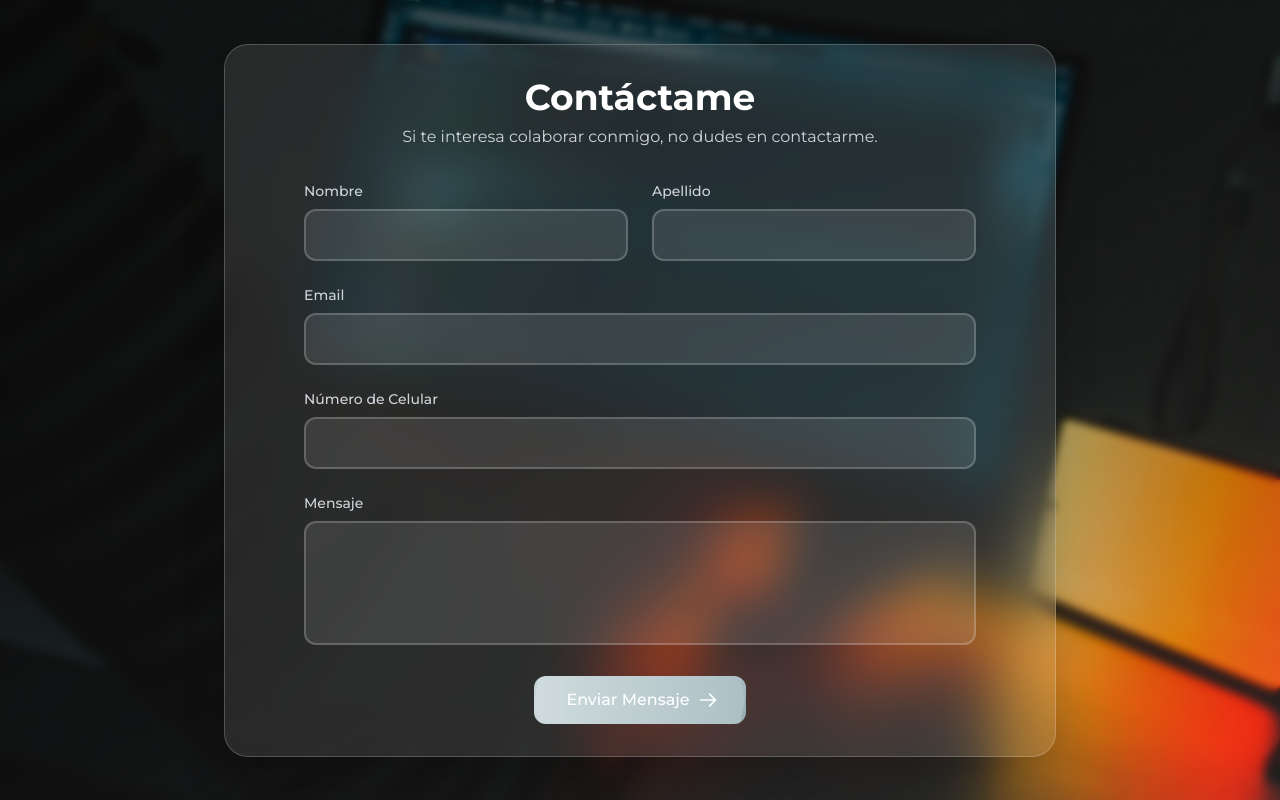
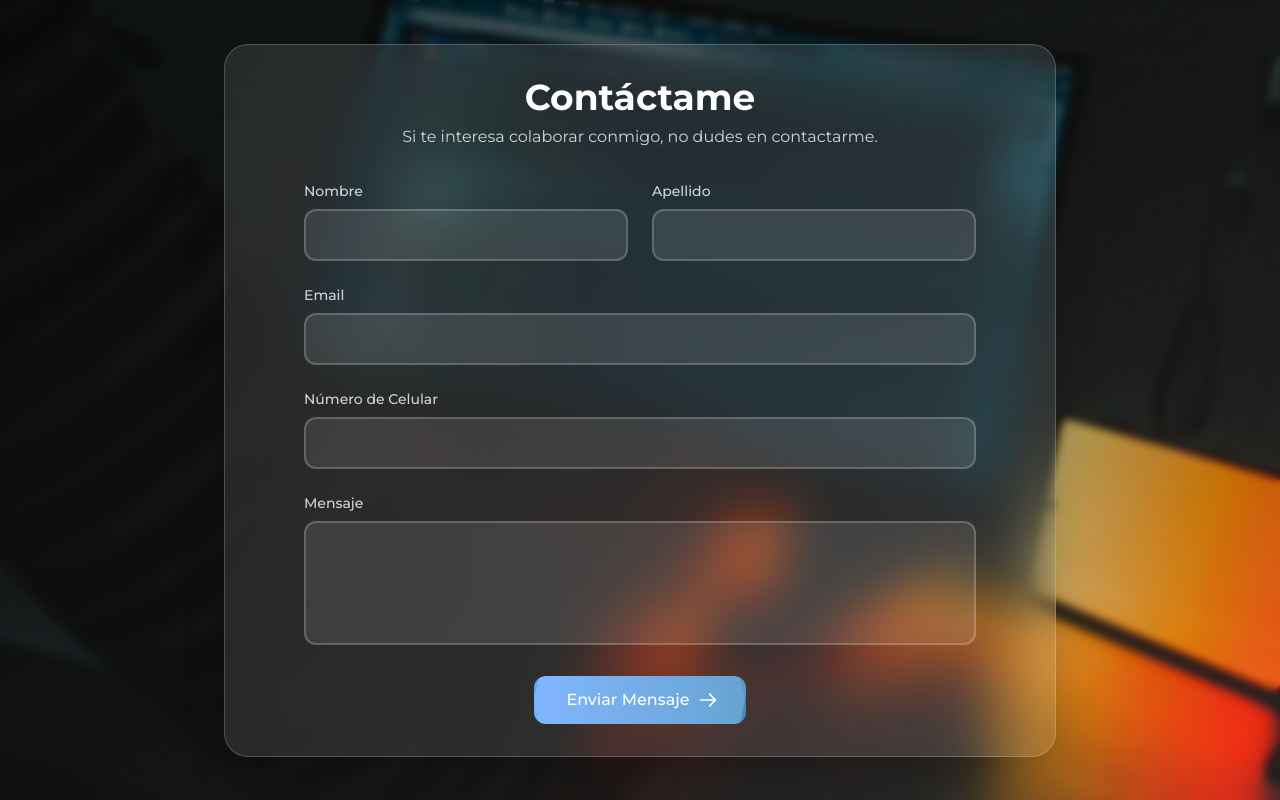
Before and after one commit to Kleguizz/Portafolio-Chef, a React (Vite) app: page / in a window 1280 px wide. Shown: the part 1600-2400 px from the top of the page. Built offline with nearby package versions, Linux system fonts and the light colour scheme.

Commit message:
formulario terminado

```diff
--- a/src/pages/ContactMe.jsx
+++ b/src/pages/ContactMe.jsx
@@ -225,9 +225,10 @@ const ContactMe = () => {
                     group relative inline-flex items-center justify-center px-8 py-3 rounded-xl
                     overflow-hidden font-medium transition-all duration-300
                     ${isSubmitting
-                      ? 'bg-gray-400 cursor-not-allowed text-white/50'
-                      : 'bg-gradient-to-r from-[#bdcdd0] to-[#8ba6ac] text-white hover:scale-105 active:scale-100'
+                      ? 'bg-blue-400 cursor-not-allowed text-white/50'
+                      : 'bg-gradient-to-r from-[#4f9aff] to-[#2a7fbd] text-white hover:scale-105 active:scale-100'
                     }
+
                   `}
                 >
                   <span className="absolute inset-0 w-full h-full transition-all duration-300 ease-out transform translate-x-0 -skew-x-12 bg-white/20 group-hover:translate-x-full group-hover:skew-x-12"></span>
```
